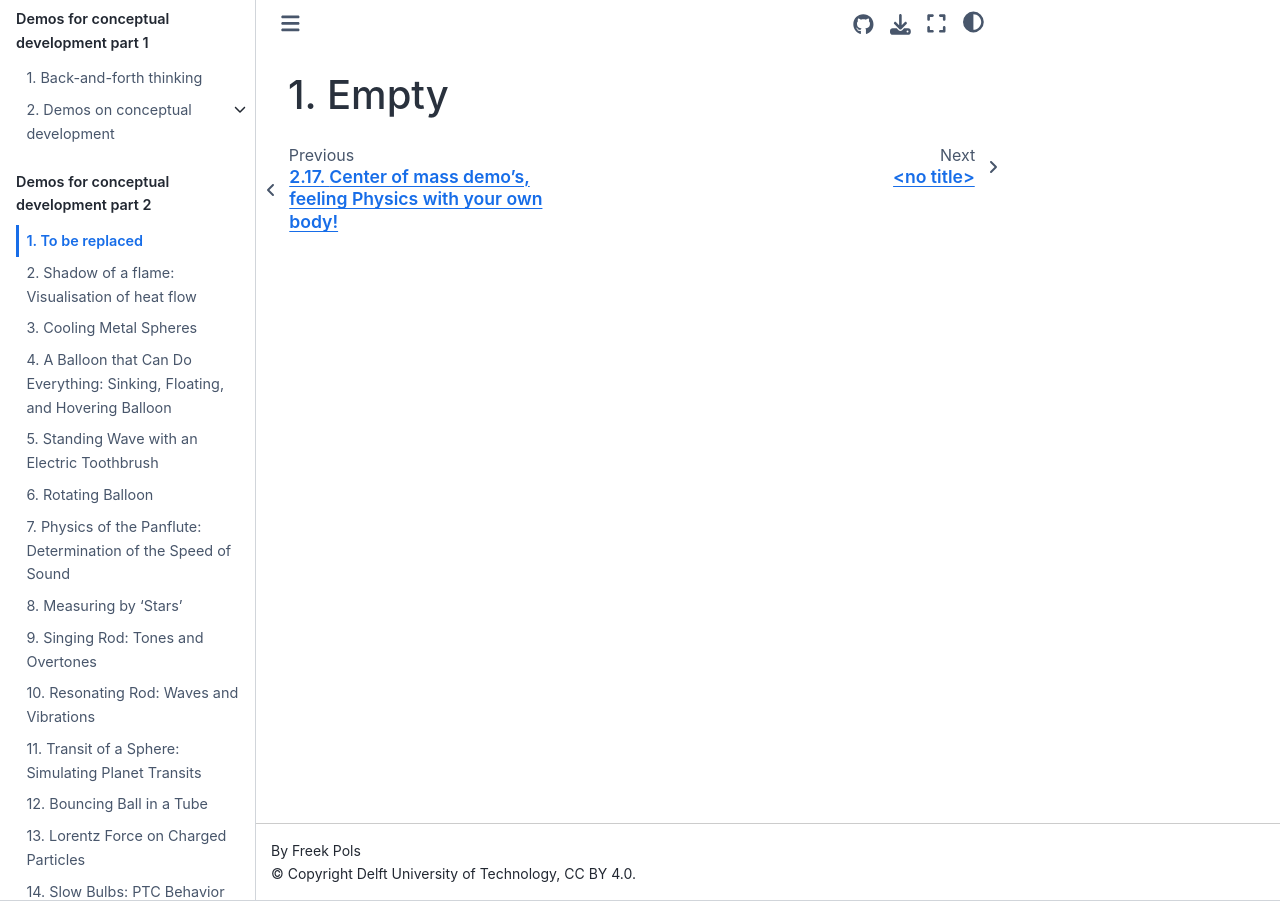
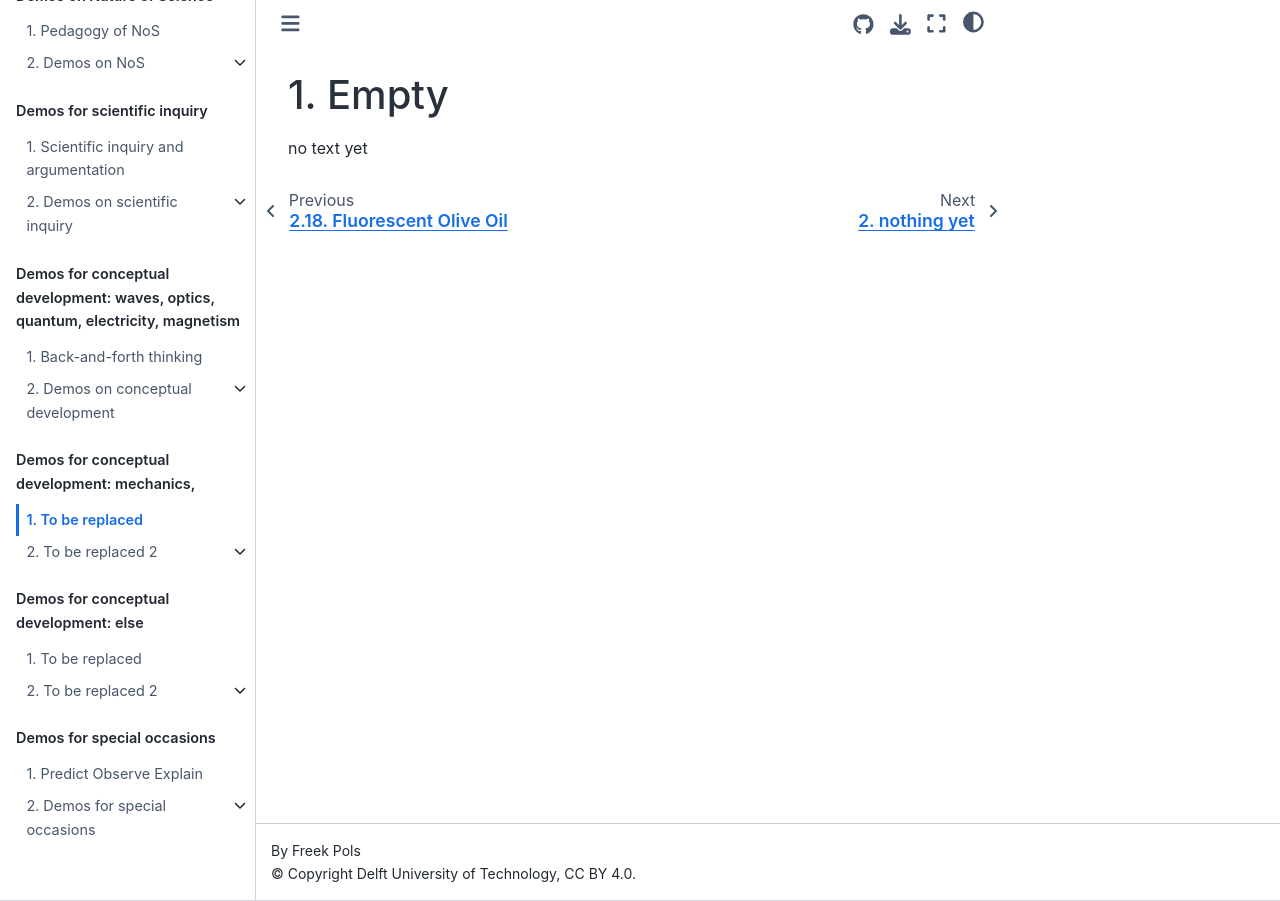
Before and after one commit to TeachBooks/Showing-Physics, a Jupyter Book: the page built from Pedagogy/Empty.md, in a window 1280 px wide. Built offline with Jupyter Book 1.0.4 settings and Sphinx 7.4.7 and the Sphinx Book theme 1.1.4, drawn with Linux system fonts in a browser that asks for light colours; pages that are not in the unit, such as notebooks, are missing from menus; some of the changed text lies outside the part shown.

Commit message:
structure edits

```diff
--- a/Pedagogy/Empty.md
+++ b/Pedagogy/Empty.md
@@ -1 +1,2 @@
 # Empty
+no text yet
--- a/_toc.yml
+++ b/_toc.yml
@@ -5,20 +5,20 @@ format: jb-book
 root: intro # checked
 parts:
   - caption: Introduction
-    numbered: True
+    numbered: 2
     chapters:
     - file: Introduction/About # checked
     - file: Introduction/Foreword
     - file: Introduction/Authors
 
   - caption: Pedagogy
-    numbered: True
+    numbered: 2
     chapters:
     - file: Pedagogy/Introduction
     - file: Pedagogy/Conceptcartoons
 
   - caption: Demos on Nature of Science
-    numbered: True
+    numbered: 2
     chapters:
     - file: Pedagogy/Nos
       title: Pedagogy of NoS
@@ -26,74 +26,83 @@ parts:
       title: Demos on NoS
       sections:
       - file: demos/demo01/demo01 #particle
-      - file: demos/demo05/demo05
-      - file: demos/demo06/demo06
-      - file: demos/demo07/demo07
-      - file: demos/demo08/demo08
+      - file: demos/demo05/demo05 #newton firstlaw
+      - file: demos/demo06/demo06 #Spectacular Spectrum
+      - file: demos/demo07/demo07 #Magic with pendulums
+      - file: demos/demo08/demo08 #Memory Balls
 
   - caption: Demos for scientific inquiry
-    numbered: True
+    numbered: 2
     chapters:
     - file: Pedagogy/Argumentation
       title: Scientific inquiry and argumentation
     - file: demos/Inquirydemos
       title: Demos on scientific inquiry
       sections:
-      - file: demos/demo09/demo09
-      - file: demos/demo10/demo10
+      - file: demos/demo09/demo09 #vapor
+      - file: demos/demo10/demo10 #vdgraaf
 
-  - caption: Demos for conceptual development part 1
-    numbered: 3
+  - caption: "Demos for conceptual development: waves, optics, quantum, electricity, magnetism"
+    numbered: 2
     chapters:
     - file: Pedagogy/BackAndForthThinking
       title: Back-and-forth thinking
     - file: demos/Conceptdemos
       title: Demos on conceptual development
       sections:
-      - file: demos/demo02/demo02 #cappucino
       - file: demos/demo03/demo03 #light
-      - file: demos/demo11/demo11
-      - file: demos/demo12/demo12
-      - file: demos/demo13/demo13
-      - file: demos/demo14/demo14
-      - file: demos/demo15/demo15
-      - file: demos/demo16/demo16
-      - file: demos/demo17/demo17
-      - file: demos/demo18/demo18
-      - file: demos/demo19/demo19
-      - file: demos/demo20/demo20
-      - file: demos/demo21/demo21
-      - file: demos/demo22/demo22
-      - file: demos/demo23/demo23
-      - file: demos/demo24/demo24
-      - file: demos/demo25/demo25
+      - file: demos/demo19/demo19 #lorentz
+      - file: demos/demo20/demo20 #reflection
+      - file: demos/demo21/demo21 #einstein
+      - file: demos/demo22/demo22 #infra red
+      - file: demos/demo23/demo23 #leds and foton
+      - file: demos/demo24/demo24 #laserwriting
+      - file: demos/demo74/demo74 #flameshadow
+      - file: demos/demo77/demo77 #waves
+      - file: demos/demo79/demo79 #speed of sound
+      - file: demos/demo80/demo80 #measuring stars
+      - file: demos/demo81/demo81_1 #sound
+      - file: demos/demo81/demo81_2 #sound
+      - file: demos/demo83/demo83 #bouncingball
+      - file: demos/demo84/demo84 #lorentz
+      - file: demos/demo85/demo85 #slow bulbs
+      - file: demos/demo86/demo86 #induction
+      - file: demos/demo87/demo87 #olive oil
 
-  - caption: Demos for conceptual development part 2
-    numbered: True
+  - caption: "Demos for conceptual development: mechanics, "
+    numbered: 2
     chapters:
     - file: Pedagogy/Empty
       title: To be replaced
     - file: demos/Conceptdemos2
       title: To be replaced 2
       sections:
-      - file: demos/demo74/demo74
-      - file: demos/demo75/demo75
-      - file: demos/demo76/demo76
-      - file: demos/demo77/demo77
-      - file: demos/demo78/demo78
-      - file: demos/demo79/demo79
-      - file: demos/demo80/demo80
-      - file: demos/demo81/demo81_1
-      - file: demos/demo81/demo81_2
-      - file: demos/demo82/demo82
-      - file: demos/demo83/demo83
-      - file: demos/demo84/demo84
-      - file: demos/demo85/demo85
-      - file: demos/demo86/demo86
-      - file: demos/demo87/demo87
+      - file: demos/demo11/demo11 #faster than g
+      - file: demos/demo12/demo12 #rotational inertia
+      - file: demos/demo13/demo13 #tugowar
+      - file: demos/demo14/demo14 #stickslip
+      - file: demos/demo15/demo15 #selfpropellingcar
+      - file: demos/demo16/demo16 #fallingmagnet
+      - file: demos/demo17/demo17 #stable
+      - file: demos/demo18/demo18 #dropping balls
+      - file: demos/demo25/demo25 #centerofmass
+      - file: demos/demo78/demo78 #rotational balloon
+
+  - caption: "Demos for conceptual development: else"
+    numbered: 2
+    chapters:
+    - file: Pedagogy/Empty2
+      title: To be replaced
+    - file: demos/Conceptdemos3
+      title: To be replaced 2
+      sections:
+      - file: demos/demo02/demo02 #cappucino
+      - file: demos/demo75/demo75 #cooling spheres
+      - file: demos/demo76/demo76 #baloon
+      - file: demos/demo82/demo82 #planets
 
   - caption: Demos for special occasions
-    numbered: True
+    numbered: 2
     chapters:
     - file: Pedagogy/PoE
       title: Predict Observe Explain
@@ -101,6 +110,6 @@ parts:
       title: Demos for special occasions
       sections:
       - file: demos/demo04/demo04 #should be replaced
-      - file: demos/demo88/demo88
-      - file: demos/demo89/demo89
-      - file: demos/demo90/demo90
+      - file: demos/demo88/demo88 #cloud formation
+      - file: demos/demo89/demo89 #Optics with LEDs:
+      - file: demos/demo90/demo90 #Wine Glass
--- a/demos/Conceptdemos2.md
+++ b/demos/Conceptdemos2.md
@@ -0,0 +1,2 @@
+# nothing yet
+to be replace
```
Also changed, not shown: Pedagogy/Empty2.md (added, +1 -0 lines), demos/Conceptdemos3.md (added, +1 -0 lines).
